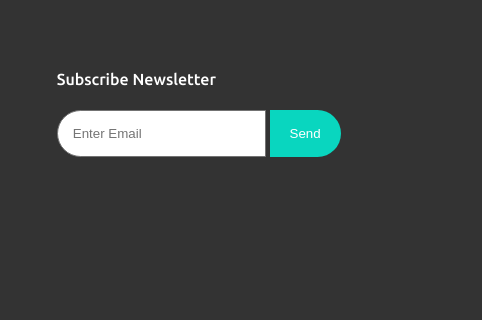
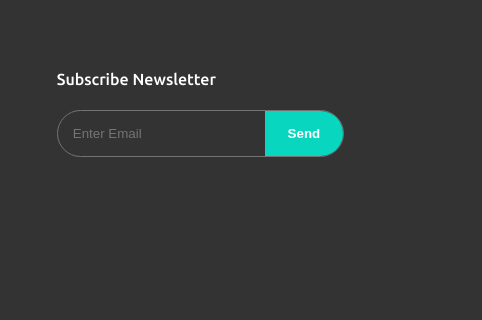
Before and after one commit to gorillagh/ob-lab, a plain HTML site: page index.html in a window 1280 px wide. Shown: the part 6147-6467 px from the top of the page, 798-1280 px from the left. Drawn offline with Linux system fonts and the light colour scheme.

Commit message:
Start footer

```diff
--- a/assests/css/styles.css
+++ b/assests/css/styles.css
@@ -758,30 +758,30 @@ footer container {
   column-gap: 30px;
 }
 .footer-grid-item input {
-  border: 1px solid rgb(115, 115, 115);
   margin: 0;
   padding: 15px 15px;
-
-  border-top-left-radius: 30px;
-  border-bottom-left-radius: 30px;
+  background-color: transparent;
+  color: white;
+  border: none;
 }
-.news-letter-input {
-  border-radius: 20px;
-
+.newsletter-input {
   display: flex;
+  background-color: #333;
+  border: 1px solid rgb(115, 115, 115);
+  border-radius: 30px;
+  width: auto;
 }
 .footer-grid-item input:focus {
-  border: none;
+  outline: none;
 }
 .news-letter-btn {
   height: 100%;
+  width: 100%;
   border: none;
-  border-top-right-radius: 30px;
-  border-bottom-right-radius: 30px;
-  padding: 0 20px;
   background-color: #09d6bf;
   cursor: pointer;
   color: white;
+  font-weight: 600;
 }
 .news-letter-btn:hover {
   background-color: #06a38c;
```
